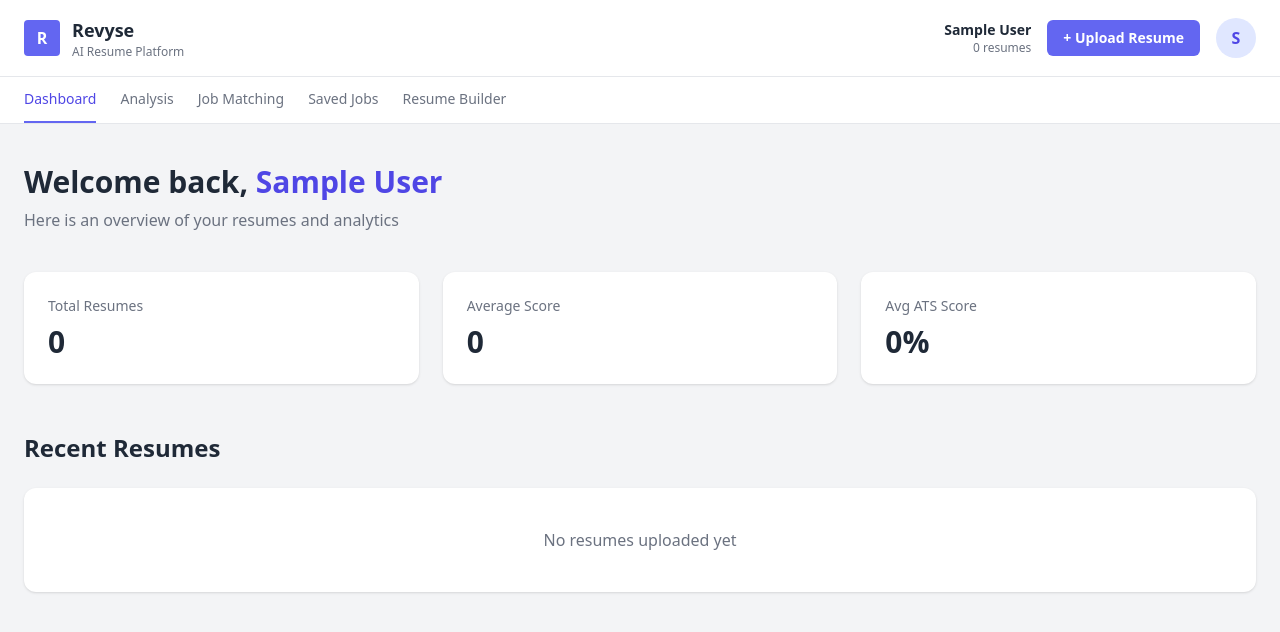
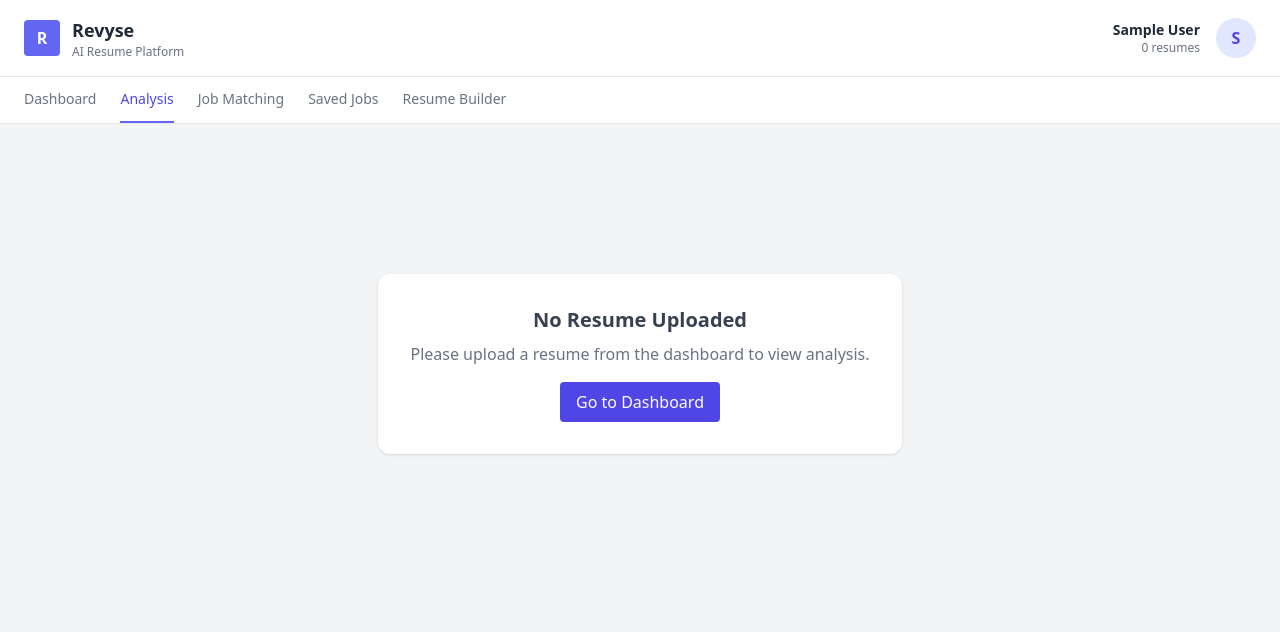
Before and after one commit to PrajjwalNakarmi/Revyse, a React (Vite) app in the folder Revyse/: page /analysis in a window 1280 px wide. Before the commit this address led to /dashboard. Shown: the top 632 px of the page. Built offline with nearby package versions, Linux system fonts and the light colour scheme; sample sign-in values are in the browser's storage.

Commit message:
"Fixing the code as the resume was loading even after removing the resume was remnoved from the dashboard"

```diff
--- a/Revyse/src/pages/Analysis.jsx
+++ b/Revyse/src/pages/Analysis.jsx
@@ -10,15 +10,47 @@ export default function Analysis() {
     const storedResume = localStorage.getItem("selectedResume");
 
     if (!storedResume) {
-      navigate("/dashboard");
+      setResume(null);
       return;
     }
 
-    setResume(JSON.parse(storedResume));
-  }, [navigate]);
+    const parsedResume = JSON.parse(storedResume);
 
+    // Validate resume object
+    if (!parsedResume || !parsedResume.fileName) {
+      setResume(null);
+      return;
+    }
+
+    setResume(parsedResume);
+  }, []);
+
+  // If no resume uploaded
   if (!resume) {
-    return <div className="p-10 text-center">Loading analysis...</div>;
+    return (
+      <div className="min-h-screen bg-gray-100">
+        <Navbar />
+
+        <div className="flex justify-center items-center h-[60vh]">
+          <div className="bg-white p-8 rounded-xl shadow text-center">
+            <h2 className="text-xl font-semibold text-gray-700 mb-2">
+              No Resume Uploaded
+            </h2>
+
+            <p className="text-gray-500 mb-4">
+              Please upload a resume from the dashboard to view analysis.
+            </p>
+
+            <button
+              onClick={() => navigate("/dashboard")}
+              className="bg-indigo-600 text-white px-4 py-2 rounded hover:bg-indigo-700"
+            >
+              Go to Dashboard
+            </button>
+          </div>
+        </div>
+      </div>
+    );
   }
 
   return (
@@ -32,6 +64,7 @@ export default function Analysis() {
 
         {/* Scores */}
         <div className="grid grid-cols-1 md:grid-cols-2 gap-6 mb-10">
+
           <div className="bg-white p-6 rounded-xl shadow">
             <h3 className="font-semibold text-gray-700 mb-2">
               Overall Score
@@ -48,7 +81,7 @@ export default function Analysis() {
               <div
                 className="h-2 bg-indigo-500 rounded"
                 style={{
-                  width: `${resume.score ?? resume.atsScore ?? 0}%`,
+                  width: `${resume.score ?? resume.atsScore ?? 0}%`
                 }}
               />
             </div>
@@ -73,16 +106,19 @@ export default function Analysis() {
               />
             </div>
           </div>
+
         </div>
 
         {/* Extracted Info */}
         <div className="grid grid-cols-1 md:grid-cols-2 gap-6 mb-10">
+
           <div className="bg-white p-6 rounded-xl shadow">
             <h3 className="font-semibold text-gray-700 mb-4">
               Extracted Information
             </h3>
 
             <div className="space-y-3 text-sm">
+
               <div className="flex justify-between">
                 <span className="text-gray-500">File Name</span>
                 <span className="font-medium text-gray-800">
@@ -96,6 +132,7 @@ export default function Analysis() {
                   {resume.method}
                 </span>
               </div>
+
             </div>
           </div>
 
@@ -122,6 +159,7 @@ export default function Analysis() {
               </p>
             )}
           </div>
+
         </div>
 
         {/* AI Improvements */}
@@ -132,20 +170,20 @@ export default function Analysis() {
 
           {resume.aiImprovements && resume.aiImprovements.length > 0 ? (
             <div className="space-y-5">
+
               {(() => {
                 let counter = 1;
 
                 return resume.aiImprovements.map((item, index) => {
                   const cleanItem = item.replace(/^[-+•*]\s*/, "").trim();
 
-                  //Detect section headings (e.g., "Skills:**", "Formatting:**")
                   const isHeading =
                     cleanItem.endsWith(":**") ||
-                    cleanItem.endsWith(":") &&
-                    cleanItem.length < 40 &&
-                    !cleanItem.toLowerCase().includes("use") &&
-                    !cleanItem.toLowerCase().includes("remove") &&
-                    !cleanItem.toLowerCase().includes("add");
+                    (cleanItem.endsWith(":") &&
+                      cleanItem.length < 40 &&
+                      !cleanItem.toLowerCase().includes("use") &&
+                      !cleanItem.toLowerCase().includes("remove") &&
+                      !cleanItem.toLowerCase().includes("add"));
 
                   if (isHeading) {
                     return (
@@ -158,10 +196,8 @@ export default function Analysis() {
                     );
                   }
 
-                  // Skip empty or noise lines
                   if (!cleanItem) return null;
 
-                  // ✅ Render numbered actionable suggestion
                   return (
                     <div
                       key={`point-${index}`}
@@ -178,6 +214,7 @@ export default function Analysis() {
                   );
                 });
               })()}
+
             </div>
           ) : (
             <p className="text-sm text-gray-500">
@@ -196,6 +233,7 @@ export default function Analysis() {
             {resume.extractedText || "No text extracted."}
           </pre>
         </div>
+
       </main>
     </div>
   );
--- a/Revyse/src/pages/Dashboard.jsx
+++ b/Revyse/src/pages/Dashboard.jsx
@@ -29,11 +29,19 @@ export default function Dashboard() {
 
   useEffect(() => {
     if (!user) return;
-    setResumes(getUserResumes(user.id));
+
+    const userResumes = getUserResumes(user.id);
+
+    setResumes(userResumes);
     setStats(getUserStats(user.id));
+
+    // Clear selected resume if user has no resumes
+    if (!userResumes || userResumes.length === 0) {
+      localStorage.removeItem("selectedResume");
+    }
+
   }, [user]);
 
-  // ✅ FIXED UPLOAD HANDLER
   const handleFileUpload = async (file) => {
     if (!user) return;
 
@@ -42,28 +50,25 @@ export default function Dashboard() {
     try {
       const result = await uploadResumeForOCR(file);
 
-      // ✅ INCLUDE skills + aiImprovements
       const resumeData = {
         fileName: result.fileName,
-        name: `${user.name || user.fullName} - ${
-          result.fileName.replace(/\.[^/.]+$/, "")
-        }`,
+        name: `${user.name || user.fullName} - ${result.fileName.replace(/\.[^/.]+$/, "")}`,
         extractedText: result.extractedText,
         atsScore: result.atsScore ?? 0,
         score: result.atsScore ?? 0,
         method: result.method,
-        skills: result.skills || [],                 // ✅ FIX
-        aiImprovements: result.aiImprovements || [], // ✅ FIX
+        skills: result.skills || [],
+        aiImprovements: result.aiImprovements || [],
         uploadDate: new Date().toISOString(),
       };
 
-      // Save for dashboard history
       addUserResume(user.id, resumeData);
 
-      setResumes(getUserResumes(user.id));
+      const updatedResumes = getUserResumes(user.id);
+
+      setResumes(updatedResumes);
       setStats(getUserStats(user.id));
 
-      // ✅ Save FULL object for Analysis page
       localStorage.setItem(
         "selectedResume",
         JSON.stringify(resumeData)
@@ -82,9 +87,16 @@ export default function Dashboard() {
 
   const handleDeleteResume = (resumeId) => {
     if (!user) return;
+
     const updatedResumes = deleteUserResume(user.id, resumeId);
+
     setResumes(updatedResumes);
     setStats(getUserStats(user.id));
+
+    // Clear selected resume if none remain
+    if (!updatedResumes || updatedResumes.length === 0) {
+      localStorage.removeItem("selectedResume");
+    }
   };
 
   if (!user) {
@@ -93,9 +105,11 @@ export default function Dashboard() {
 
   return (
     <div className="min-h-screen bg-gray-100">
+
       <Navbar onUploadClick={() => setIsUploadModalOpen(true)} />
 
       <main className="max-w-7xl mx-auto px-6 py-10">
+
         <div className="mb-10">
           <h1 className="text-3xl font-bold text-gray-800">
             Welcome back,{" "}
@@ -103,13 +117,14 @@ export default function Dashboard() {
               {user.name || user.fullName}
             </span>
           </h1>
+
           <p className="text-gray-500 mt-2">
             Here is an overview of your resumes and analytics
           </p>
         </div>
 
-        {/* Stats */}
         <div className="grid grid-cols-1 md:grid-cols-3 gap-6 mb-12">
+
           <div className="bg-white p-6 rounded-xl shadow">
             <p className="text-sm text-gray-500">Total Resumes</p>
             <p className="text-3xl font-bold text-gray-800 mt-2">
@@ -130,21 +145,26 @@ export default function Dashboard() {
               {stats.avgAtsScore}%
             </p>
           </div>
+
         </div>
 
-        {/* Recent Resumes */}
         <div>
+
           <h2 className="text-2xl font-bold text-gray-800 mb-6">
             Recent Resumes
           </h2>
 
           {resumes.length > 0 ? (
+
             <div className="space-y-4">
+
               {resumes.slice(0, 5).map((resume) => (
+
                 <div
                   key={resume.uploadDate}
                   className="bg-white p-6 rounded-xl shadow flex justify-between items-center"
                 >
+
                   <div
                     className="cursor-pointer"
                     onClick={() => {
@@ -155,22 +175,29 @@ export default function Dashboard() {
                       navigate("/analysis");
                     }}
                   >
+
                     <h3 className="font-semibold text-gray-800">
                       {resume.name}
                     </h3>
+
                     <p className="text-sm text-gray-500 mt-1">
                       {new Date(resume.uploadDate).toLocaleDateString()}
                     </p>
+
                   </div>
 
                   <div className="flex items-center gap-6">
+
                     <div className="text-right">
+
                       <p className="text-sm font-semibold text-gray-800">
                         Score: {resume.score}/100
                       </p>
+
                       <p className="text-sm text-gray-500">
                         ATS: {resume.atsScore}%
                       </p>
+
                     </div>
 
                     <button
@@ -179,22 +206,30 @@ export default function Dashboard() {
                         handleDeleteResume(resume.uploadDate);
                       }}
                       className="w-8 h-8 flex items-center justify-center rounded-full
-                                 text-gray-400 hover:text-red-600 hover:bg-red-50
-                                 transition"
+                      text-gray-400 hover:text-red-600 hover:bg-red-50 transition"
                       title="Remove resume"
                     >
                       ×
                     </button>
+
                   </div>
+
                 </div>
+
               ))}
+
             </div>
+
           ) : (
+
             <div className="bg-white p-10 rounded-xl shadow text-center text-gray-500">
               No resumes uploaded yet
             </div>
+
           )}
+
         </div>
+
       </main>
 
       <UploadModal
@@ -203,6 +238,7 @@ export default function Dashboard() {
         onUpload={handleFileUpload}
         isUploading={isUploading}
       />
+
     </div>
   );
 }
```
